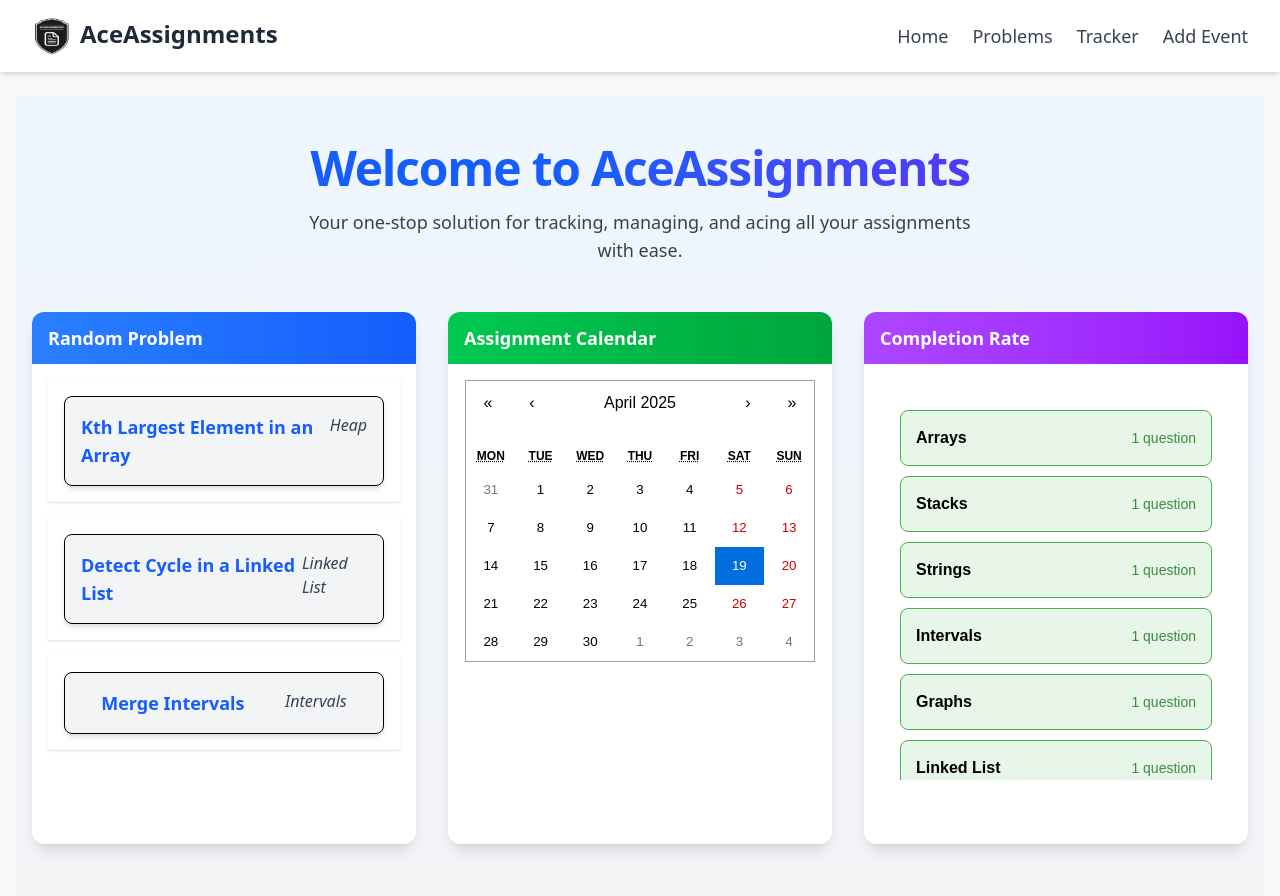
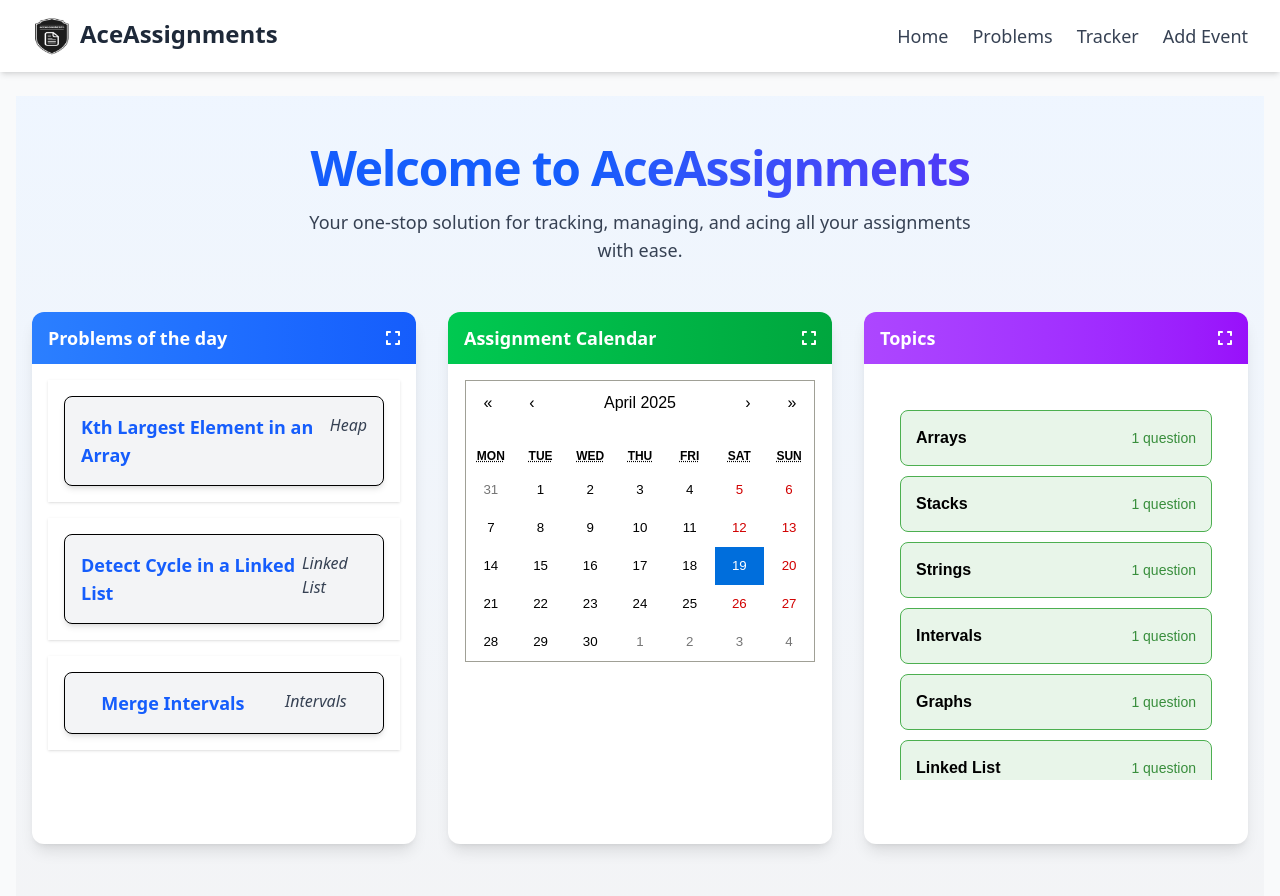
Before and after one commit to m0y0nk/AceAssignments, a React (Vite) app: page / in a window 1280 px wide. Shown: the top 896 px of the page. Built offline with nearby package versions, Linux system fonts and the light colour scheme; no server answers.

Commit message:
final touches and readme file

```diff
--- a/src/components/landingPage/RandomProblem.jsx
+++ b/src/components/landingPage/RandomProblem.jsx
@@ -19,9 +19,9 @@ export default function RandomProblem() {
         </div>
       )}
 
-      {randomProblem.map((problem) => (
+      {randomProblem.map((problem, index) => (
         <div
-          key={problem.id}
+          key={index}
           className="p-4 shadow-sm hover:shadow-md transition-shadow cursor-pointer"
           onClick={() => handleClick(problem.title)}
         >
--- a/src/components/pages/Landing.jsx
+++ b/src/components/pages/Landing.jsx
@@ -3,8 +3,13 @@ import RandomProblem from "../landingPage/RandomProblem";
 import CalendarComponent from "../landingPage/Calendar";
 import ComplRate from "../landingPage/ComplRate";
 import ProblemProvider from "../../context/ProblemContext";
+import { FontAwesomeIcon } from "@fortawesome/react-fontawesome";
+import { faExpand } from "@fortawesome/free-solid-svg-icons";
+import { useNavigate } from "react-router-dom";
 
 const LandingPage = () => {
+  const navigate = useNavigate();
+
   return (
     <div className="min-h-screen flex flex-col bg-gradient-to-b from-blue-50 to-gray-100">
       <div className="flex-grow">
@@ -19,9 +24,9 @@ const LandingPage = () => {
         <div className="max-w-7xl mx-auto px-4 grid grid-cols-1 md:grid-cols-3 gap-8">
           <div className="bg-white rounded-xl shadow-lg overflow-hidden">
             <div className="bg-gradient-to-r from-blue-500 to-blue-600 py-3 px-4 flex justify-between items-center">
-              <h2 className="text-lg font-semibold text-white">Random Problem</h2>
-              <button className="text-white hover:text-gray-200">
-                <i className="fas fa-expand"></i>
+              <h2 className="text-lg font-semibold text-white">Problems of the day</h2>
+              <button className="text-white hover:text-gray-200" onClick={() => navigate("/problems")}>
+                <FontAwesomeIcon icon={faExpand} />
               </button>
             </div>
             <div className="p-4">
@@ -33,8 +38,8 @@ const LandingPage = () => {
           <div className="bg-white rounded-xl shadow-lg overflow-hidden">
             <div className="bg-gradient-to-r from-green-500 to-green-600 py-3 px-4 flex justify-between items-center">
               <h2 className="text-lg font-semibold text-white">Assignment Calendar</h2>
-              <button className="text-white hover:text-gray-200">
-                <i className="fas fa-expand"></i>
+              <button className="text-white hover:text-gray-200" onClick={() => navigate("/add-event")}>
+                <FontAwesomeIcon icon={faExpand} />
               </button>
             </div>
             <div className="p-4">
@@ -43,9 +48,9 @@ const LandingPage = () => {
           </div>
           <div className="bg-white rounded-xl shadow-lg overflow-hidden">
             <div className="bg-gradient-to-r from-purple-500 to-purple-600 py-3 px-4 flex justify-between items-center">
-              <h2 className="text-lg font-semibold text-white">Completion Rate</h2>
-              <button className="text-white hover:text-gray-200">
-                <i className="fas fa-expand"></i>
+              <h2 className="text-lg font-semibold text-white">Topics</h2>
+              <button className="text-white hover:text-gray-200" onClick={() => navigate("/tracker")}>
+                <FontAwesomeIcon icon={faExpand} />
               </button>
             </div>
             <div className="p-4 h-120">
@@ -56,13 +61,6 @@ const LandingPage = () => {
           </div>
         </div>
       </div>
-      {/* <footer className="bg-gray-800 text-white py-6">
-        <div className="text-center">
-          <p className="text-sm text-gray-400">
-            © {new Date().getFullYear()} AceAssignments. All rights reserved.
-          </p>
-        </div>
-      </footer> */}
     </div>
   );
 };
--- a/src/components/pages/Problems.jsx
+++ b/src/components/pages/Problems.jsx
@@ -22,13 +22,7 @@ async function getApproach(problem) {
     Problem Description:
     ${problem.description || "No description provided"}
 
-    Please provide an approach to solve this problem in fewer lines. Include:
-    1. Understanding the problem
-    2. Breaking down the problem
-    3. Thought process for solving
-    4. Advice on avoiding common pitfalls/edge cases
-    5. Any additional tips or resources
-
+    Please provide an short approach to solve this problem in fewer lines.
     Note: Don't write the code for the solution, just the approach.
     `;
 
@@ -48,13 +42,10 @@ async function getApproach(problem) {
 const ProblemPage = () => {
   const { problems, addProblem, updateProblem } = useContext(ProblemContext);
 
-  // Add local search state for the main page search field
   const [localSearchQuery, setLocalSearchQuery] = useState('');
-  // Add sort state
   const [sortBy, setSortBy] = useState('none');
 
   const filteredProblems = useMemo(() => {
-    // First filter by search query (now using localSearchQuery for the main page)
     let filtered = problems.filter((problem) =>
       problem.title.toLowerCase().includes(localSearchQuery.toLowerCase()) ||
       problem.topic.toLowerCase().includes(localSearchQuery.toLowerCase()) ||
@@ -62,7 +53,6 @@ const ProblemPage = () => {
       (problem.description && problem.description.toLowerCase().includes(localSearchQuery.toLowerCase()))
     );
 
-    // Then sort based on sortBy value
     if (sortBy === 'difficulty-asc') {
       const difficultyOrder = { 'easy': 1, 'medium': 2, 'hard': 3 };
       filtered = [...filtered].sort((a, b) => difficultyOrder[a.difficulty] - difficultyOrder[b.difficulty]);
@@ -254,7 +244,6 @@ const ProblemPage = () => {
             Track and organize your coding problems, solutions, and approaches all in one place.
           </p>
 
-          {/* Search and Sort controls */}
           <div className="flex flex-col sm:flex-row justify-between items-center gap-4 mb-6">
             <div className="relative w-full sm:w-64">
               <div className="absolute inset-y-0 left-0 pl-3 flex items-center pointer-events-none">
@@ -384,7 +373,7 @@ const ProblemPage = () => {
                                 <span className="ml-2">Generating approach...</span>
                               </div>
                             ) : (
-                              <p className="text-gray-800 whitespace-pre-line">{problemItem.approach || "No approach added yet. Click 'Get Help' to generate one."}</p>
+                              <p className="text-gray-800 whitespace-pre-line">{problemItem.approach || "No approach added yet. Click 'Get Help' to get Ai's Help."}</p>
                             )}
                           </div>
                         </div>
```
Also changed, not shown: 1 other file (tests, documents, lock files or other folders).
